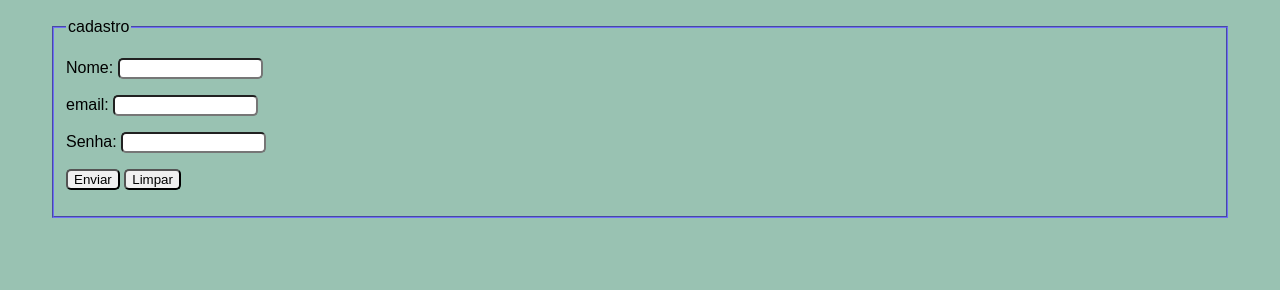
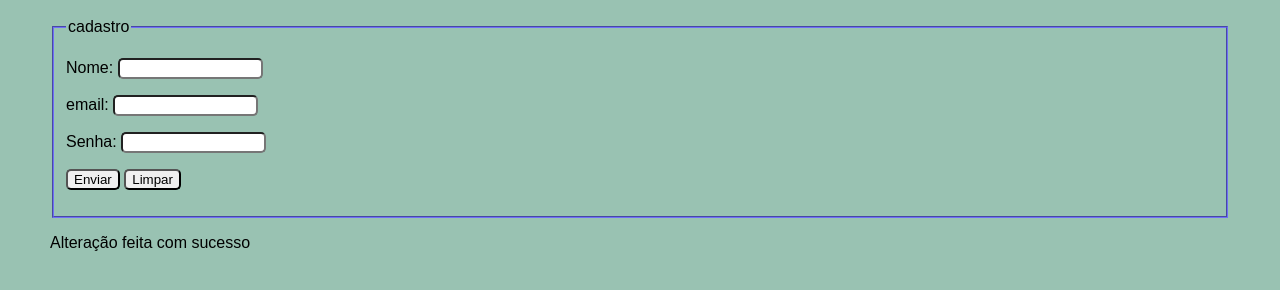
Before and after one commit to dyadler-manjenje/Formul-rio-, a plain HTML site: page index.html in a window 1280 px wide. Shown: the part 90-380 px from the top of the page. Drawn offline with Linux system fonts and the light colour scheme.

Commit message:
alteração
alteração

```diff
--- a/index.html
+++ b/index.html
@@ -53,6 +53,6 @@
        </p>
       </fieldset>
       </form>
-
+     <p>Alteração feita com sucesso</p>
 </body>
 </html>
```
